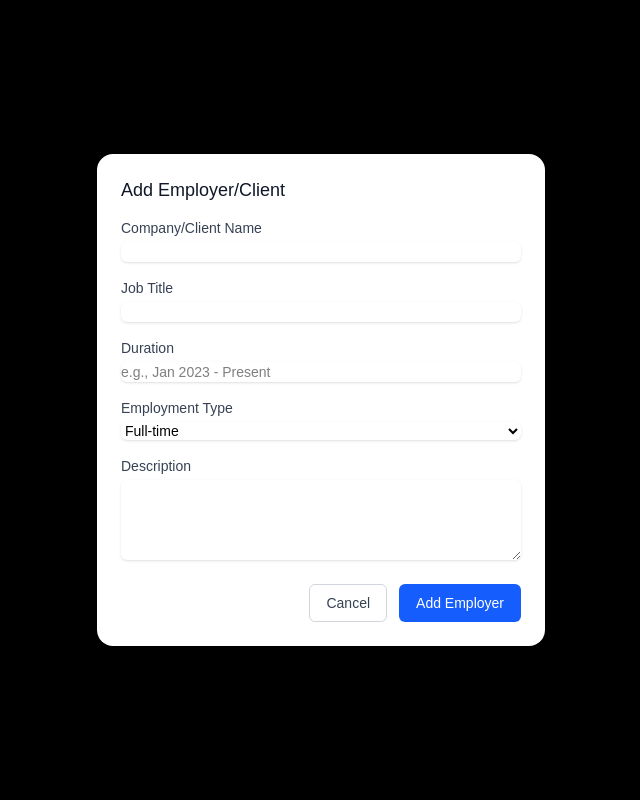
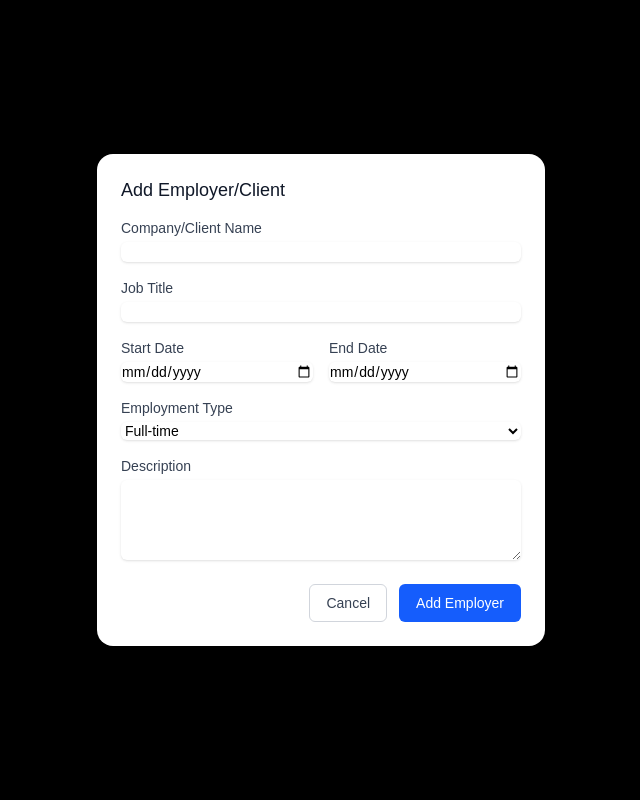
Before and after one commit to yeshu10/rosterprofile, a Next.js app: page /profile/1 in a window 1280 px wide. Both pictures are taken after a click on the button "Add Experience". Shown: the top 800 px of the page, without its empty margins (319-959 px from the left). Built offline with nearby package versions, Linux system fonts and the light colour scheme.

Commit message:
updated about me section

```diff
--- a/src/components/ProfileAbout.tsx
+++ b/src/components/ProfileAbout.tsx
@@ -7,7 +7,7 @@ interface ProfileAboutProps {
 }
 
 export default function ProfileAbout({ basicInfo }: ProfileAboutProps) {
-  const { email, location, socialLinks, intro, aboutMe } = basicInfo;
+  const { intro, aboutMe } = basicInfo;
 
   return (
     <div id="about" className="bg-white text-gray-900 dark:bg-gray-800 dark:text-gray-100 rounded-lg shadow p-6 transition-colors duration-300">
@@ -16,46 +16,6 @@ export default function ProfileAbout({ basicInfo }: ProfileAboutProps) {
       <p className="text-gray-700 dark:text-gray-300 mb-4">{intro}</p>
       {aboutMe && <p className="text-gray-700 dark:text-gray-300 mb-6">{aboutMe}</p>}
 
-      {/* Contact & Social Links */}
-      <div className="grid grid-cols-1 md:grid-cols-2 gap-4 mb-8">
-        <div>
-          <h3 className="text-lg font-semibold text-gray-900 dark:text-white mb-2">Contact Information</h3>
-          <div className="space-y-2 text-gray-600 dark:text-gray-400">
-            <p><span className="font-medium">Email:</span> {email}</p>
-            <p><span className="font-medium">Location:</span> {location}</p>
-          </div>
-        </div>
-
-        <div>
-          <h3 className="text-lg font-semibold text-gray-900 dark:text-white mb-2">Social Links</h3>
-          <div className="space-y-2 text-gray-600 dark:text-gray-400">
-            {socialLinks?.github && (
-              <p>
-                <span className="font-medium">GitHub:</span>{' '}
-                <a href={socialLinks.github} target="_blank" rel="noopener noreferrer" className="text-blue-600 hover:underline dark:text-blue-400">
-                  {socialLinks.github.split('/').pop()}
-                </a>
-              </p>
-            )}
-            {socialLinks?.linkedin && (
-              <p>
-                <span className="font-medium">LinkedIn:</span>{' '}
-                <a href={socialLinks.linkedin} target="_blank" rel="noopener noreferrer" className="text-blue-600 hover:underline dark:text-blue-400">
-                  {socialLinks.linkedin.split('/').pop()}
-                </a>
-              </p>
-            )}
-             {socialLinks?.twitter && (
-              <p>
-                <span className="font-medium">Twitter:</span>{' '}
-                <a href={socialLinks.twitter} target="_blank" rel="noopener noreferrer" className="text-blue-600 hover:underline dark:text-blue-400">
-                  {socialLinks.twitter.split('/').pop()}
-                </a>
-              </p>
-            )}
-          </div>
-        </div>
       </div>
-    </div>
   );
 }
--- a/src/components/modals/EmployerModal.tsx
+++ b/src/components/modals/EmployerModal.tsx
@@ -16,13 +16,20 @@ export default function EmployerModal({ isOpen, onClose, onSubmit, initialData }
     company: initialData?.company || '',
     position: initialData?.position || '',
     duration: initialData?.duration || '',
+    description: initialData?.description || '',
     type: initialData?.type || 'Full-time',
-    description: initialData?.description || '',
+    startDate: initialData?.startDate || '',
+    endDate: initialData?.endDate || '',
   });
 
   const handleSubmit = (e: React.FormEvent) => {
     e.preventDefault();
-    onSubmit(formData);
+    // Format the duration string from start and end dates
+    const formattedDuration = `${formData.startDate} - ${formData.endDate || 'Present'}`;
+    onSubmit({
+      ...formData,
+      duration: formattedDuration
+    });
     onClose();
   };
 
@@ -92,19 +99,32 @@ export default function EmployerModal({ isOpen, onClose, onSubmit, initialData }
                   </div>
 
                   {/* Duration */}
+                  <div className="grid grid-cols-2 gap-4">
                     <div>
-                    <label htmlFor="duration" className="block text-sm font-medium text-gray-700 dark:text-gray-300">
-                      Duration
+                      <label htmlFor="startDate" className="block text-sm font-medium text-gray-700 dark:text-gray-300">
+                        Start Date
                       </label>
                       <input
-                      type="text"
-                      id="duration"
-                      value={formData.duration}
-                      onChange={(e) => setFormData({ ...formData, duration: e.target.value })}
-                      placeholder="e.g., Jan 2023 - Present"
+                        type="date"
+                        id="startDate"
+                        value={formData.startDate}
+                        onChange={(e) => setFormData({ ...formData, startDate: e.target.value })}
                         className="mt-1 block w-full rounded-md border-gray-300 dark:border-gray-600 shadow-sm focus:border-blue-500 focus:ring-blue-500 dark:bg-gray-700 dark:text-white sm:text-sm"
                         required
                       />
+                    </div>
+                    <div>
+                      <label htmlFor="endDate" className="block text-sm font-medium text-gray-700 dark:text-gray-300">
+                        End Date
+                      </label>
+                      <input
+                        type="date"
+                        id="endDate"
+                        value={formData.endDate}
+                        onChange={(e) => setFormData({ ...formData, endDate: e.target.value })}
+                        className="mt-1 block w-full rounded-md border-gray-300 dark:border-gray-600 shadow-sm focus:border-blue-500 focus:ring-blue-500 dark:bg-gray-700 dark:text-white sm:text-sm"
+                      />
+                    </div>
                   </div>
 
                   {/* Employment Type */}
--- a/src/types/index.ts
+++ b/src/types/index.ts
@@ -31,9 +31,11 @@ export interface Experience {
   position: string;
   duration: string;
   description: string;
-  type?: string;
+  type: 'Full-time' | 'Part-time' | 'Contract' | 'Freelance';
   projects?: Project[];
   subscribers?: number;
+  startDate?: string;
+  endDate?: string;
 }
 
 export interface Project {
```
Lines whose indentation alone changed are shown as unchanged.
